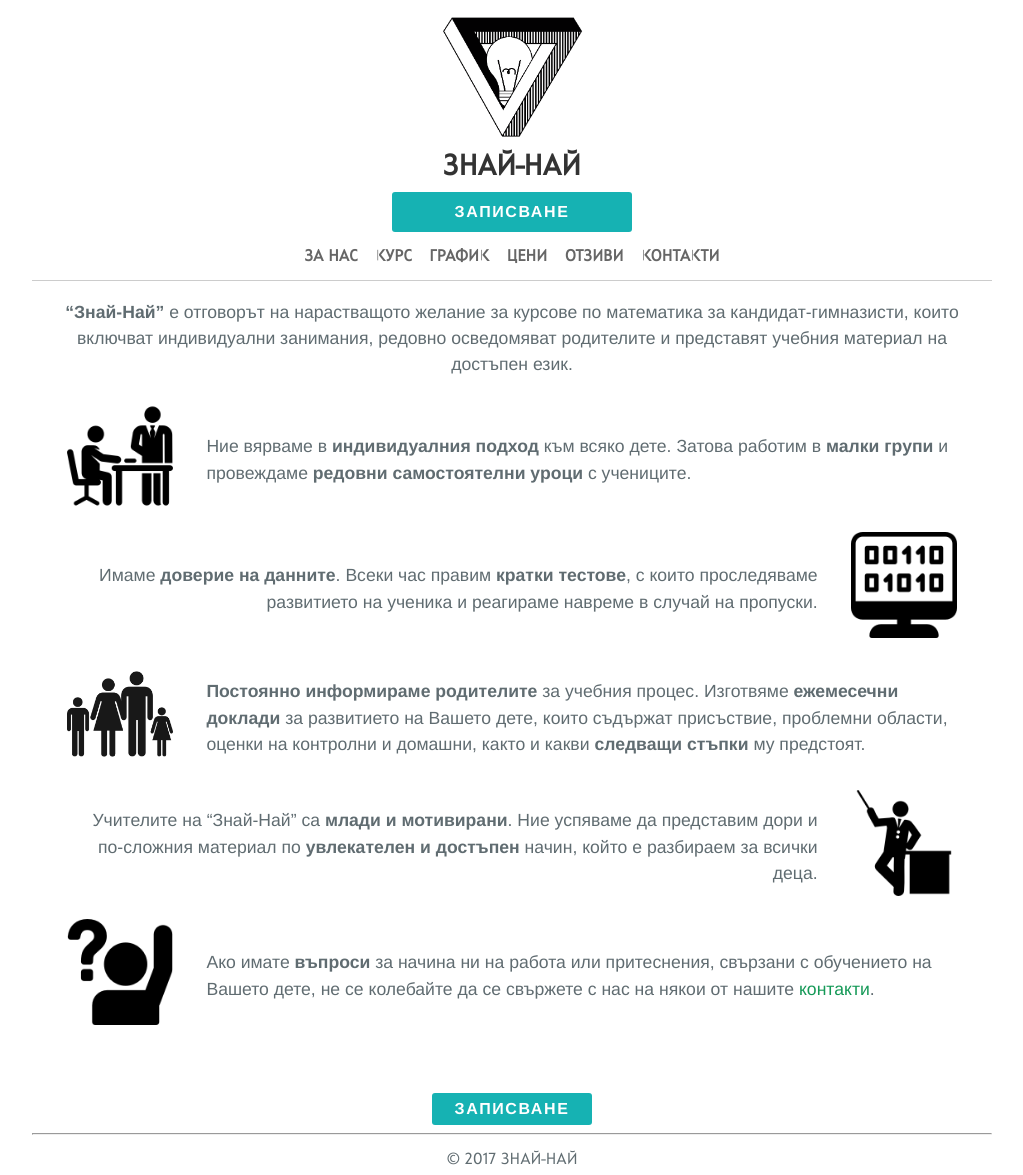
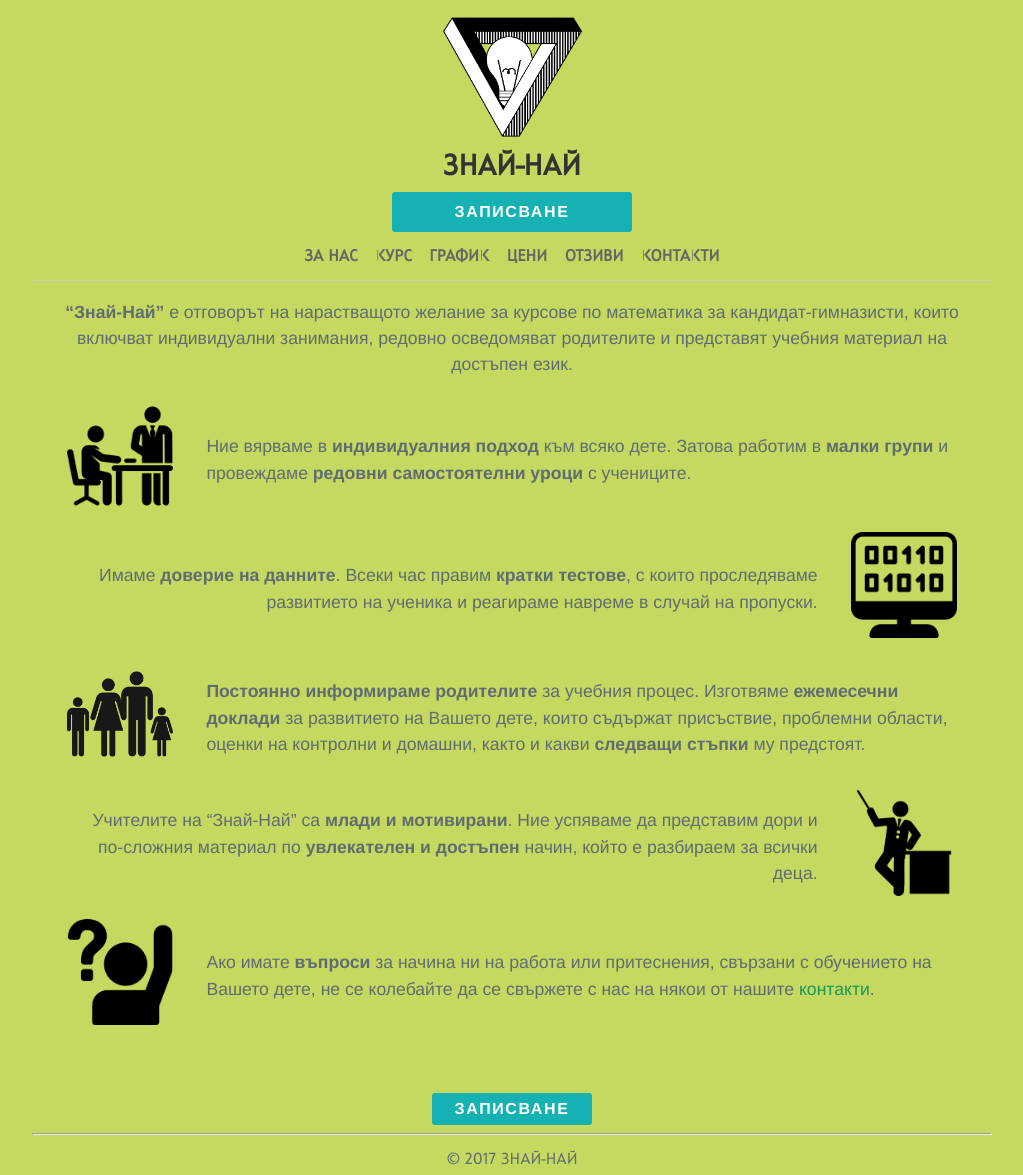
Before and after one commit to znainai/znainai.github.io, a Jekyll site: the page built from index.md, in a window 1280 px wide. Shown: the whole page, without its empty margins (128-1151 px from the left). Built offline with Jekyll 4.4.1, drawn with Linux system fonts in a browser that asks for light colours.

Commit message:
Update jekyll-theme-cayman.scss

```diff
--- a/_sass/jekyll-theme-cayman.scss
+++ b/_sass/jekyll-theme-cayman.scss
@@ -40,6 +40,7 @@ body {
   font-family: "Helvetica Neue", Helvetica, Arial, sans-serif;
   line-height: 1.5;
   color: $body-text-color;
+  background-color: #C5D860;
 }
 
 div#main-container {
```
